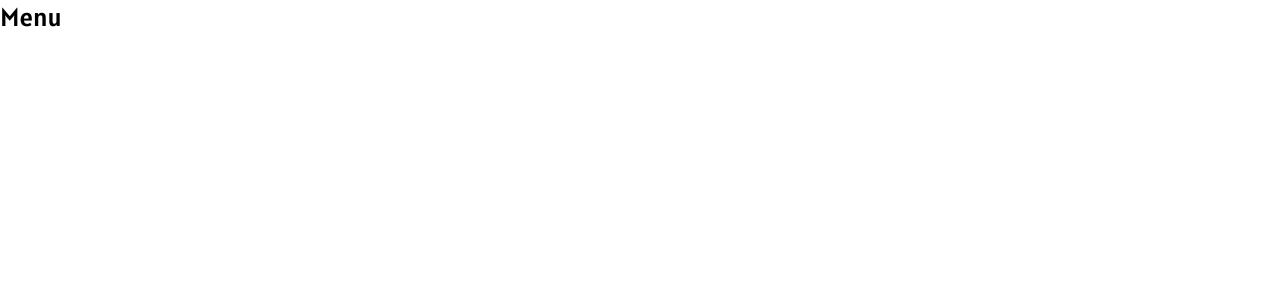
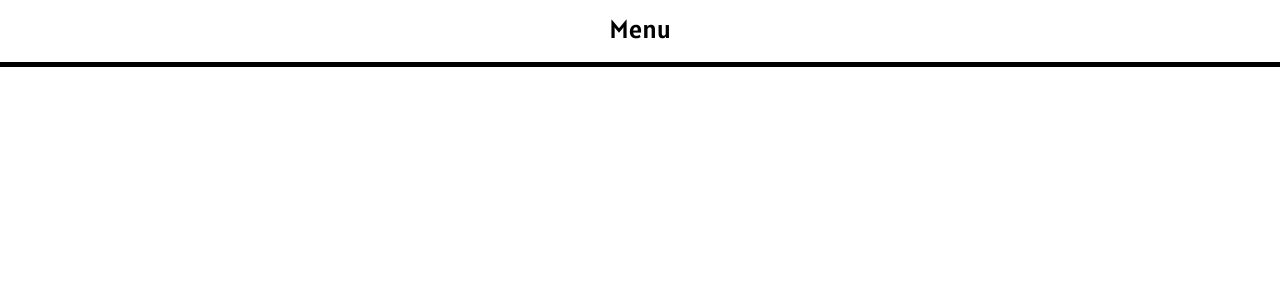
Before and after one commit to temppone/portfolio, a React (Vite) app: page / in a window 1280 px wide. Shown: the top 300 px of the page. Built offline with nearby package versions, Linux system fonts and the light colour scheme.

Commit message:
fix: import i18n on main.tsx amd pt-BR and en-US locales files

```diff
--- a/package.json
+++ b/package.json
@@ -17,8 +17,11 @@
   },
   "dependencies": {
     "@types/styled-components": "^5.1.26",
+    "i18next": "^21.9.1",
+    "i18next-browser-languagedetector": "^6.1.5",
     "react": "^18.2.0",
     "react-dom": "^18.2.0",
+    "react-i18next": "^11.18.4",
     "styled-components": "^5.3.5"
   },
   "devDependencies": {
--- a/src/components/Header/index.tsx
+++ b/src/components/Header/index.tsx
@@ -1,10 +1,12 @@
-import React from 'react';
+import { useTranslation } from 'react-i18next';
 import * as S from './styled';
 
 const Header = () => {
+    const { t } = useTranslation();
+
     return (
         <S.Header>
-            <S.Title>Menu</S.Title>
+            <S.Title>{t('Menu.Header')}</S.Title>
         </S.Header>
     );
 };
--- a/src/components/Header/styled.ts
+++ b/src/components/Header/styled.ts
@@ -1,8 +1,16 @@
-import styled from 'styled-components';
+import styled, { css } from 'styled-components';
 
 export const Header = styled.header`
+    display: flex;
+    justify-content: center;
+    padding-top: 12px;
     width: 100%;
-    background-color: ${({ theme }) => theme.palette.white};
+    height: 67px;
+
+    ${({ theme }) => css`
+        background-color: ${theme.palette.white};
+        border-bottom: solid 5px ${theme.palette.black};
+    `}
 `;
 
 export const Title = styled.div`
--- /dev/null
+++ b/src/i18n/index.ts
@@ -0,0 +1,29 @@
+import i18n from 'i18next';
+import { initReactI18next } from 'react-i18next';
+import LanguageDetector from 'i18next-browser-languagedetector';
+import en from './locales/en-US.json';
+import pt from './locales/pt-BR.json';
+
+const resources = {
+    'pt-BR': pt,
+    'en-US': en,
+};
+
+i18n
+    // detect user language
+    // learn more: https://github.com/i18next/i18next-browser-languageDetector
+    .use(LanguageDetector)
+    // pass the i18n instance to react-i18next.
+    .use(initReactI18next)
+    // init i18next
+    // for all options read: https://www.i18next.com/overview/configuration-options
+    .init({
+        debug: true,
+        fallbackLng: 'pt-BR',
+        interpolation: {
+            escapeValue: false, // not needed for react as it escapes by default
+        },
+        resources,
+    });
+
+export default i18n;
--- /dev/null
+++ b/src/i18n/locales/en-US.json
@@ -0,0 +1,5 @@
+{
+    "translation": {
+       "Menu.Header": "Menu"
+    }
+}
--- /dev/null
+++ b/src/i18n/locales/pt-BR.json
@@ -0,0 +1,5 @@
+{
+    "translation": {
+        "Menu.Header": "Menu"
+    }
+}
--- a/src/main.tsx
+++ b/src/main.tsx
@@ -1,6 +1,7 @@
 import React from 'react';
 import ReactDOM from 'react-dom/client';
 import App from './App';
+import './i18n';
 
 ReactDOM.createRoot(document.getElementById('root') as HTMLElement).render(
     <React.StrictMode>
```
Also changed, not shown: 1 other file (tests, documents, lock files or other folders).
